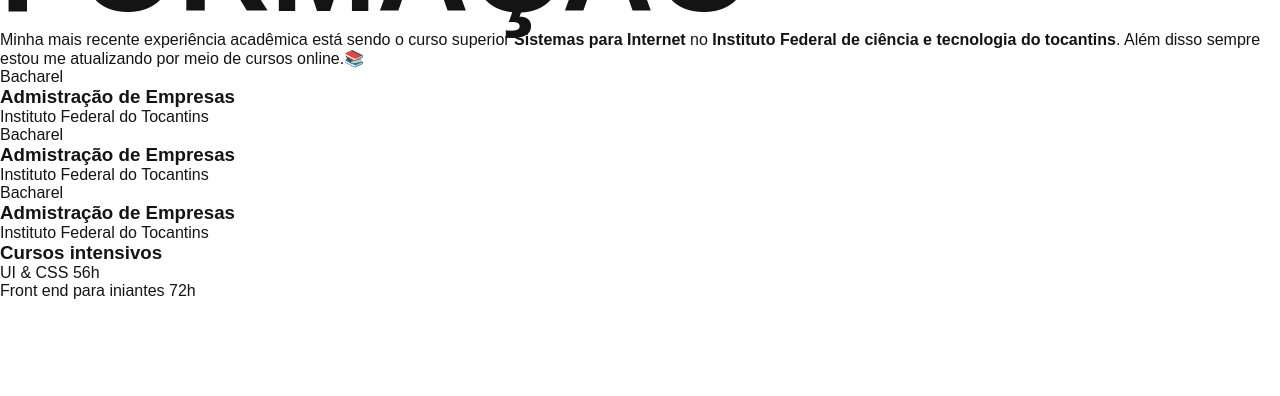
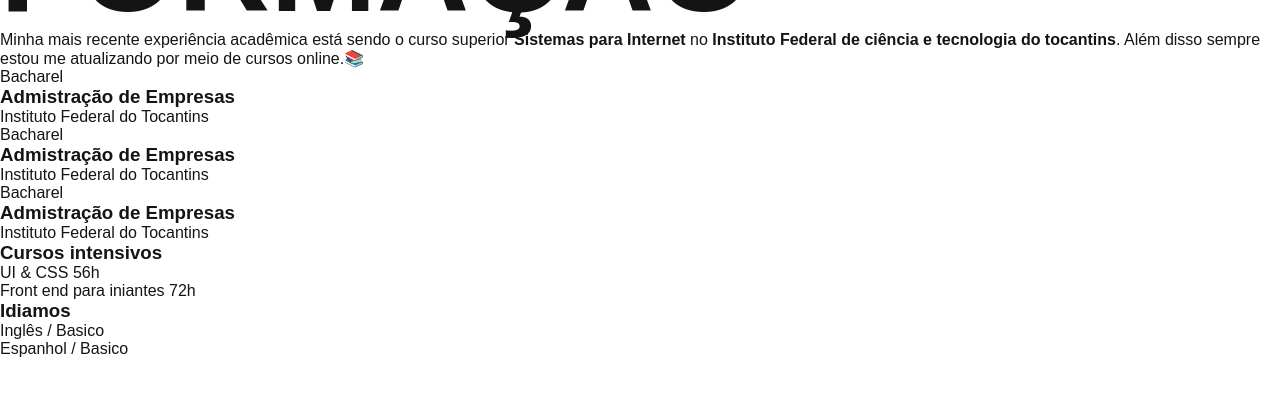
Before and after one commit to Efrasnn/PortifolioEfraim, a plain HTML site: page index.html in a window 1280 px wide. Shown: the part 1463-1859 px from the top of the page. Drawn offline with Linux system fonts and the light colour scheme; files whose address does not match are found by name.

Commit message:
"novo commit"

```diff
--- a/index.html
+++ b/index.html
@@ -116,10 +116,18 @@
         <div class="cursos">
            <h3>Cursos intensivos</h3>
            <ul>
-            <li>UI & CSS <span>56h</span></li>
-            <li>Front end para iniantes <span>72h</span></li>
+              <li>UI & CSS <span>56h</span></li>
+              <li>Front end para iniantes <span>72h</span></li>
            </ul>
         </div>
+
+        <div class="idiomas">
+          <h3>Idiamos</h3>
+          <ul>
+             <li>Inglês <span>/ Basico</span></li>
+             <li>Espanhol <span>/ Basico</span></li>
+          </ul>
+       </div>
       </div>
     </div>
    </div>
```
